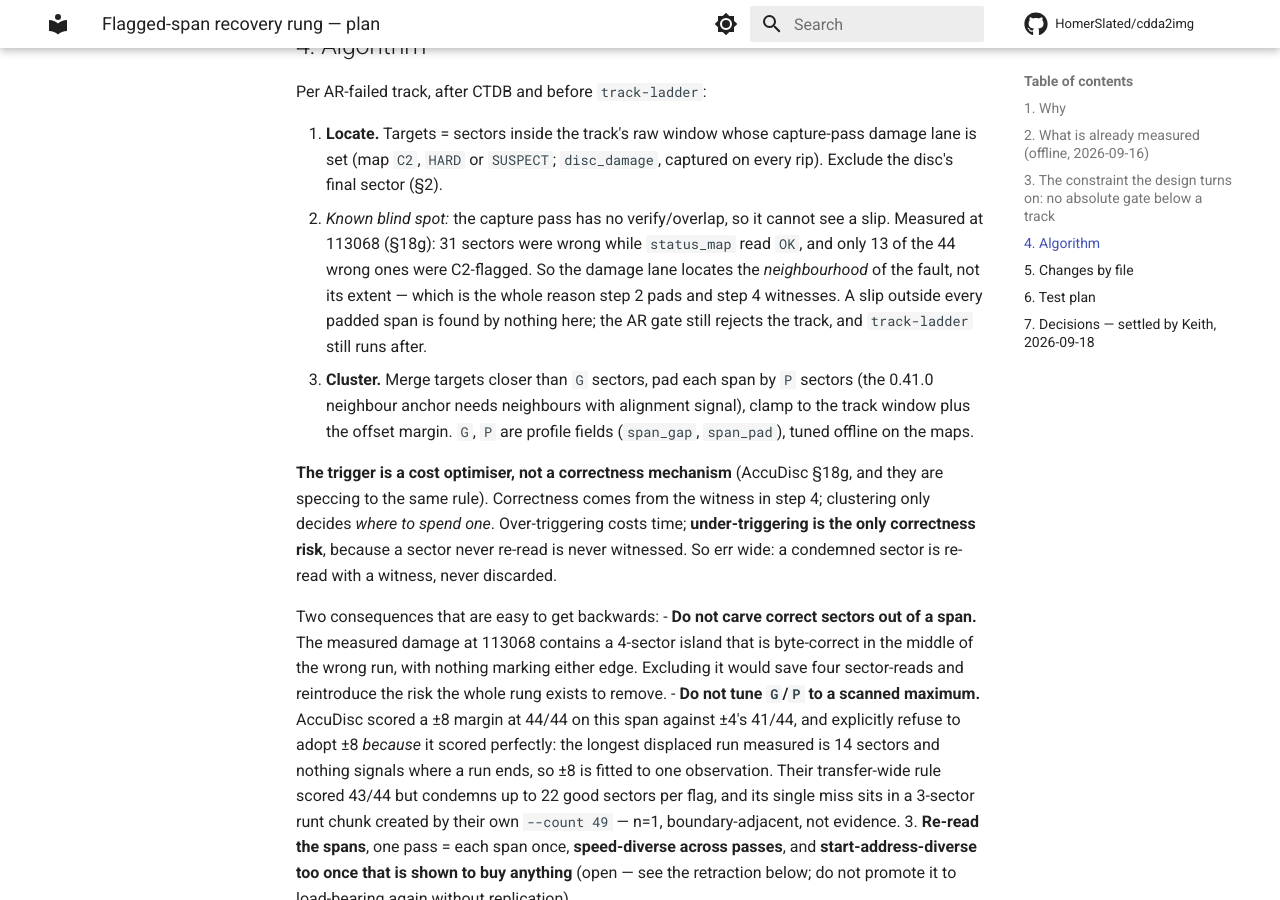
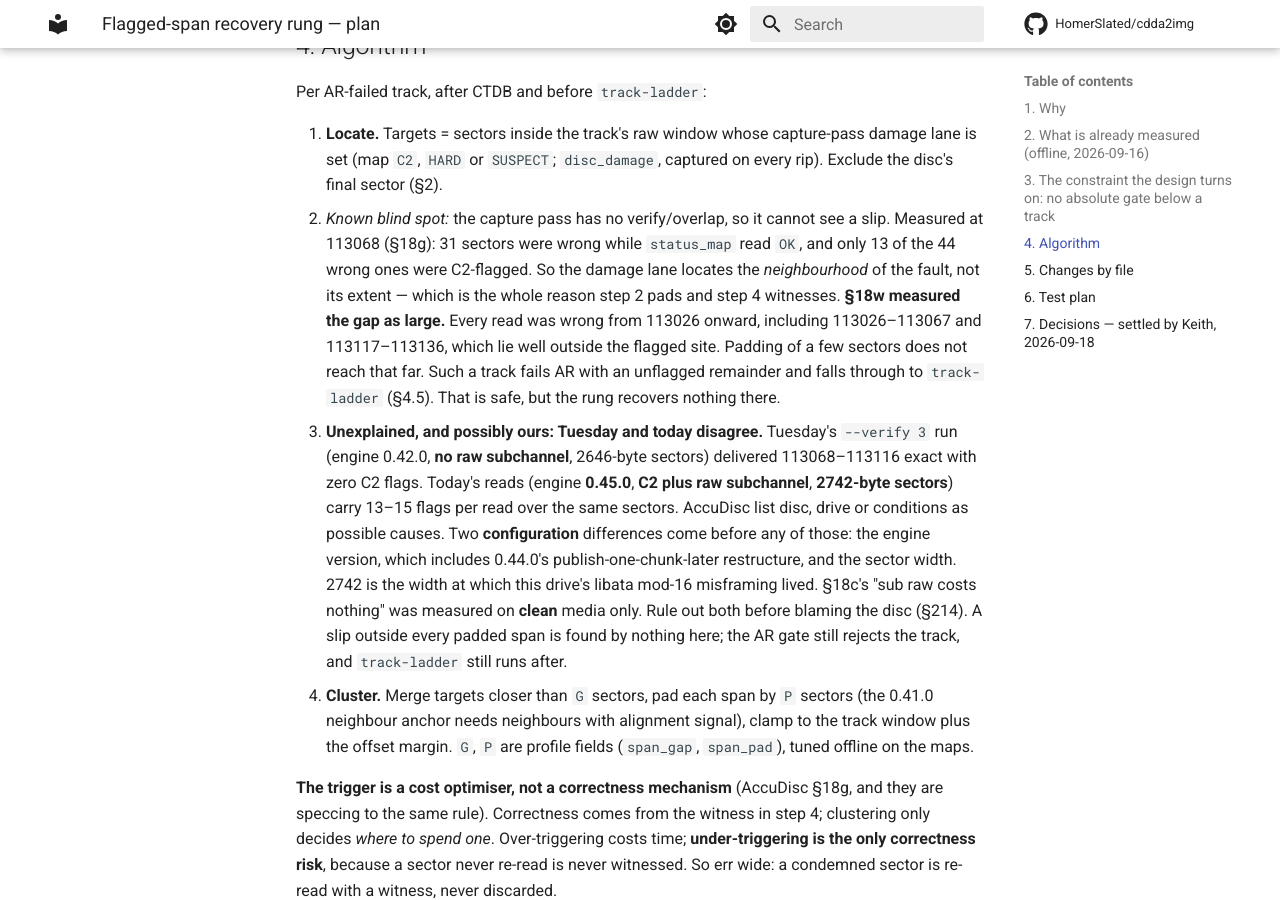
Before and after one commit to HomerSlated/cdda2img, an MkDocs documentation site: the page built from docs/reference/span-recovery-plan.md, in a window 1280 px wide and 900 px high, scrolled down 3508 px. Built offline with MkDocs 1.6.1 and Material for MkDocs 9.7.7, drawn with Linux system fonts in a browser that asks for light colours; comment, search, counter and statistics services are not loaded; some of the changed text lies outside the part shown.

Commit message:
docs(recovery): on hardware, every §4.4 condition holds for wrong sectors — the AR gate is the only thing that decides here
AccuDisc measured the recovery ladder at raw 113022-113136 (§18w). The results per read:

- `--verify 2` let 13-33 wrong sectors out marked OK.
- `--c2-witness` did no better.
- `--overlap 4` did nothing, because no seam ever disagreed.

The cause is a displacement ramp that resets at fixed disc positions. Two fresh transfers
often land on the same wrong bytes. So in this region the four acceptance conditions are
a filter and nothing more. Only match_track_pcm and retirement-on-the-gate decide. The
commit-on-pass test is now a merge requirement for the rung, with a negative control.

The damage map's blind spot was measured as large. Reads were wrong from 113026, far
outside the flagged site. Such a track falls through to track-ladder: safe, with no
yield.

Recorded as unexplained, with the configuration differences listed ahead of the disc.
Tuesday's exact reads of the same sectors were taken on engine 0.42.0 with no raw
subchannel, at 2646-byte sectors. Today's were taken on 0.45.0 with raw sub, at
2742-byte sectors. That is the width of this drive's libata mod-16 misframing. The
evidence that "sub costs nothing" came from clean media only.

Co-Authored-By: Claude Opus 5 <noreply@anthropic.com>

```diff
--- a/docs/reference/span-recovery-plan.md
+++ b/docs/reference/span-recovery-plan.md
@@ -142,6 +142,20 @@ Per AR-failed track, after CTDB and before `track-ladder`:
      Measured at 113068 (§18g): 31 sectors were wrong while `status_map` read `OK`, and only
      13 of the 44 wrong ones were C2-flagged. So the damage lane locates the *neighbourhood*
      of the fault, not its extent — which is the whole reason step 2 pads and step 4 witnesses.
+     **§18w measured the gap as large.** Every read was wrong from 113026 onward, including
+     113026–113067 and 113117–113136, which lie well outside the flagged site. Padding of
+     a few sectors does not reach that far. Such a track fails AR with an unflagged remainder
+     and falls through to `track-ladder` (§4.5). That is safe, but the rung recovers nothing
+     there.
+   - **Unexplained, and possibly ours: Tuesday and today disagree.** Tuesday's `--verify 3`
+     run (engine 0.42.0, **no raw subchannel**, 2646-byte sectors) delivered 113068–113116
+     exact with zero C2 flags. Today's reads (engine **0.45.0**, **C2 plus raw
+     subchannel**, **2742-byte sectors**) carry 13–15 flags per read over the same sectors.
+     AccuDisc list disc, drive or conditions as possible causes. Two **configuration**
+     differences come before any of those: the engine version, which includes 0.44.0's
+     publish-one-chunk-later restructure, and the sector width. 2742 is the width at which
+     this drive's libata mod-16 misframing lived. §18c's "sub raw costs nothing" was
+     measured on **clean** media only. Rule out both before blaming the disc (§214).
      A slip outside every padded span is found by nothing here; the AR gate still rejects
      the track, and `track-ladder` still runs after.
 2. **Cluster.** Merge targets closer than `G` sectors, pad each span by `P` sectors (the
@@ -243,6 +257,22 @@ Per AR-failed track, after CTDB and before `track-ladder`:
    2026-09-16f),
    its map state is `OK` or `RECOVERED`, its own C2 block is all zero, **and** it is not in
    the widened Q-position lane (below). `SUSPECT`, `C2`, `HARD` are never accepted.
+
+   **MEASURED ON HARDWARE, 2026-09-18 (AccuDisc §18w): the rule's conditions ALL HOLD for
+   wrong sectors in this region.** Raw 113022–113136, 115 sectors, 3 repetitions per arm.
+   With `--verify 2`, between **13 and 33 wrong sectors per read came out marked OK**. Two
+   independent transfers agreed on them, and their C2 was clean. `--c2-witness` did no
+   better (14–46), and `--overlap 4` did nothing at all, because no seam ever disagreed.
+   The diagnostic found the reason. The displacement is a ramp that **resets to 0 at fixed
+   disc positions** (113053, 113095, 113123, the same in all four reads) and grows in
+   multiples of 24 bytes in between. It varies from read to read, but the pattern repeats,
+   so two fresh transfers often land on the same wrong bytes. So on this drive, in this
+   region, §4.4's four conditions are a **filter and nothing more**. What decides is
+   `match_track_pcm` in step 5, plus the rule that retires a sector only when that gate
+   passes. That is exactly what the §6 test "a candidate that fails AR leaves the PCM file
+   byte-identical" exists to pin. The test is therefore a **merge requirement for the
+   rung, with a negative control**: if the gate is moved after the write, the test must
+   fail.
 
    **RESOLVED FOR THE LITE-ON, 2026-09-18 (AccuDisc §18s). The history below is kept.**
    Measured on one drive, one disc. The engine's `cache_defeat` reads 1 sector 5000 away,
```
